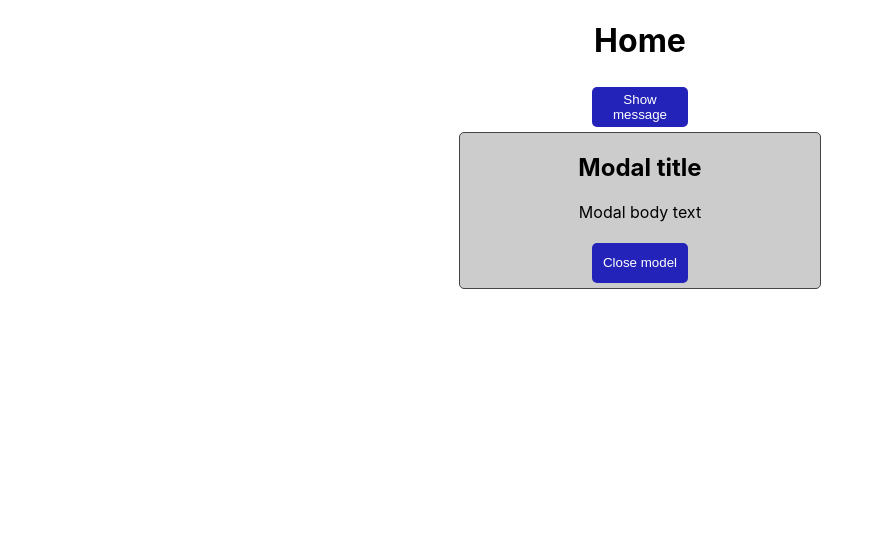
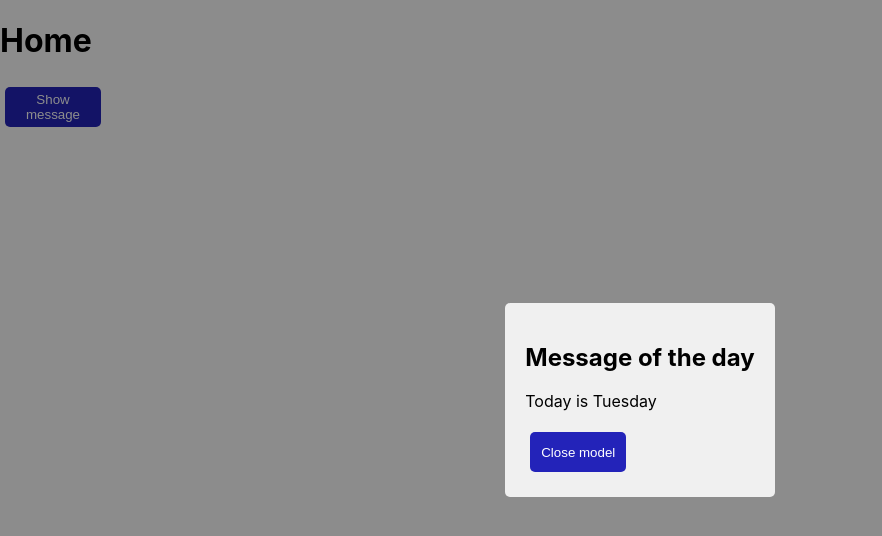
Before and after one commit to alberto-2-garcia/react-typescript-masterclass, a React (Create React App) app: page / in a window 1280 px wide. Both pictures are taken after a click on the button "Show message". Shown: the top 536 px of the page, without its empty margins (0-882 px from the left). Built offline with nearby package versions, Linux system fonts and the light colour scheme.

Commit message:
Updated messages of the day

```diff
--- a/src/App.tsx
+++ b/src/App.tsx
@@ -13,7 +13,7 @@ import Home from './components/Home';
 
 function App() {
   return (
-    <div className='App'>
+    <div>
       {/* <h1>My App</h1> */}
       <Home />
 
--- a/src/components/Home/index.tsx
+++ b/src/components/Home/index.tsx
@@ -2,13 +2,24 @@ import React, { Component } from 'react'
 import { Button } from '../Button';
 import Modal from '../Modal';
 import { HomeProps, HomeState } from './interface'
+
+const messages = [
+  'Today is Sunday',
+  'Today is Monday',
+  'Today is Tuesday',
+  'Today is Wednesday',
+  'Today is Thursday',
+  'Today is Friday',
+  'Today is Saturday',
+]
 
 export default class Home extends Component<HomeProps, HomeState> {
   constructor(props: HomeProps) {
     super(props);
 
     this.state = {
-      showModal: true
+      showModal: false,
+      message: messages[new Date().getDay()]
     }
   }
 
@@ -21,15 +32,16 @@ export default class Home extends Component<HomeProps, HomeState> {
   }
 
   render() {
-    const { showModal } = this.state;
+    const { showModal, message } = this.state;
+
     return (
       <>
         <h1>Home</h1>
         <Button className='primary' callback={this.handleShowModal}>Show message</Button>
         <Modal
           show={showModal}
-          title='Modal title'
-          body='Modal body text'
+          title='Message of the day'
+          body={message}
           onClick={this.handleCloseModal}
         />
       </>
--- a/src/components/Home/interface.ts
+++ b/src/components/Home/interface.ts
@@ -2,4 +2,5 @@ export interface HomeProps {}
 
 export interface HomeState {
   showModal: boolean;
+  message: string;
 }
--- a/src/components/Modal/index.tsx
+++ b/src/components/Modal/index.tsx
@@ -31,13 +31,23 @@ export default class Modal extends Component<ModalProps, ModalState> {
     event.stopPropagation();
   }
 
+  onClickOutsideModalBody = () => {
+    const { onClick } = this.props;
+
+    onClick && onClick();
+}
+
   render() {
-    const { title, body, onClick, show = true } = this.props;
+    const { title, body, show = true } = this.props;
     const modalUI = ReactDOM.createPortal((
-      <div className='modal' onClick={this.modalPreventEventPropagation}>
-        <h2>{title}</h2>
-        <p>{body}</p>
-        <Button className='primary' callback={this.handleCloseModal}> Close model </Button>
+      <div className='modal-container' onClick={this.modalPreventEventPropagation}>
+        <div onClick={this.onClickOutsideModalBody} className="modal-overlay" />
+        <div className='modal-body'>
+          {/* {this.props.children} */}
+          <h2>{title}</h2>
+          <p>{body}</p>
+          <Button className='primary' callback={this.handleCloseModal}> Close model </Button>
+        </div>
       </div>),
       this.el
     );
--- a/src/components/Modal/styles.scss
+++ b/src/components/Modal/styles.scss
@@ -1,5 +1,22 @@
-.modal {
-  background-color: #cccccc;
-  border: 1px #444444 solid;
+.modal-container {
+  height: 100%;
+  width: 100%;
+  position: absolute;
+  top: 0;
+  display: flex;
+  align-items: center;
+  justify-content: center;
+}
+
+.modal-overlay {
+  height: 100%;
+  width: 100%;
+  background-color: rgba(0,0,0,.45);
+}
+
+.modal-body {
+  position: absolute;
+  padding: 20px;
+  background-color: #F0F0F0;
   border-radius: 5px;
 }
--- a/src/index.scss
+++ b/src/index.scss
@@ -6,14 +6,14 @@ body {
   -webkit-font-smoothing: antialiased;
   -moz-osx-font-smoothing: grayscale;
 
-  text-align: center;
-  margin: 0 10vw;
-  flex-direction: column;
-  display: flex;
-  // align-content: center;
-  align-items: center;
-  // align-self: center;
-  justify-content: center;
+  // text-align: center;
+  margin: 0;
+  // flex-direction: column;
+  // display: flex;
+  // // align-content: center;
+  // align-items: center;
+  // // align-self: center;
+  // justify-content: center;
 }
 
 code {
```
